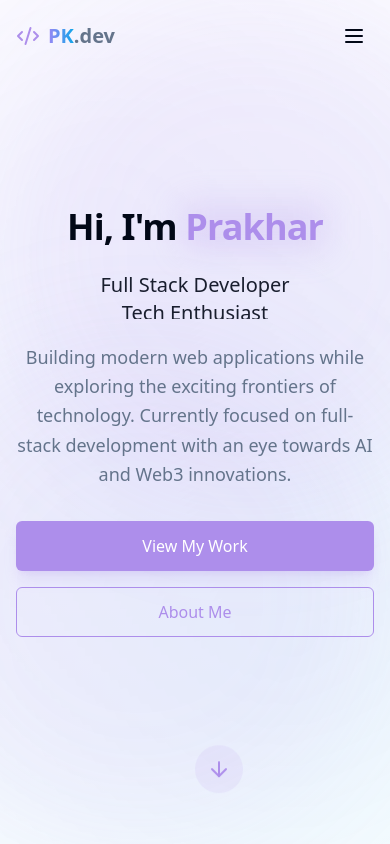
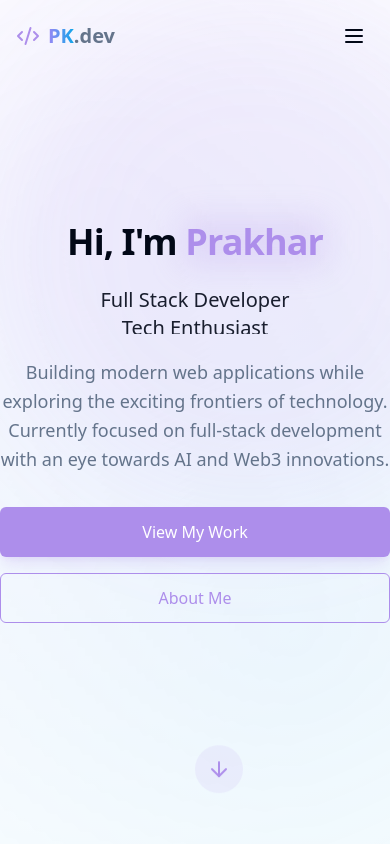
Before and after one commit to Ax-0m/Personal-Website, a React (Vite) app: page / in a window 390 px wide. Shown: the top 844 px of the page. Built offline with nearby package versions, Linux system fonts and the light colour scheme.

Commit message:
lazy loading

```diff
--- a/src/components/Hero.tsx
+++ b/src/components/Hero.tsx
@@ -1,18 +1,16 @@
 import { ArrowDown } from "lucide-react";
-import { useEffect, useRef } from "react";
+import { useRef, useEffect } from "react";
 
 export default function Hero() {
   const leftBlobRef = useRef<HTMLDivElement>(null);
-  const rightBlobRef = useRef<HTMLDivElement>(null);
 
   useEffect(() => {
     const handleScroll = () => {
-      if (leftBlobRef.current && rightBlobRef.current) {
+      if (leftBlobRef.current) {
         const scrollY = window.scrollY;
         const speed = 0.5;
 
         leftBlobRef.current.style.transform = `translateY(${-scrollY * speed}px)`;
-        rightBlobRef.current.style.transform = `translateY(${scrollY * speed}px)`;
       }
     };
 
@@ -23,16 +21,12 @@ export default function Hero() {
   const scrollToSection = (sectionId: string) => {
     const section = document.getElementById(sectionId);
     if (section) {
-      // Preload the section component
-      import(`@/components/${sectionId.charAt(0).toUpperCase() + sectionId.slice(1)}`);
-
-      // Smooth scroll to the section
       section.scrollIntoView({ behavior: 'smooth' });
     }
   };
 
   return (
-    <section id="home" className="relative min-h-screen flex items-center justify-center px-4 sm:px-6 overflow-hidden">
+    <section id="home" className="relative min-h-screen flex items-center justify-center overflow-hidden">
       {/* Background gradient */}
       <div
         className="absolute inset-0 pointer-events-none opacity-20"
@@ -45,10 +39,6 @@ export default function Hero() {
       <div
         ref={leftBlobRef}
         className="absolute top-0 left-0 w-[500px] h-[500px] bg-primary/10 rounded-full blur-3xl -translate-x-1/2 -translate-y-1/2 transition-transform duration-300"
-      />
-      <div
-        ref={rightBlobRef}
-        className="absolute bottom-0 right-0 w-[500px] h-[500px] bg-primary/10 rounded-full blur-3xl translate-x-1/2 translate-y-1/2 transition-transform duration-300"
       />
 
       <div className="content-wrapper max-w-[90rem] mx-auto text-center relative z-10">
@@ -82,12 +72,10 @@ export default function Hero() {
 
         <div className="animate-fade-in opacity-0 [animation-delay:1200ms] flex flex-col sm:flex-row gap-4 justify-center">
           <a
-            href="#projects"
+            href="https://github.com/Prakhar-Kumar-1314"
+            target="_blank"
+            rel="noopener noreferrer"
             className="inline-flex items-center justify-center px-6 py-3 border border-transparent text-base font-medium rounded-md text-white bg-primary hover:bg-primary/90 transition-all duration-300 hover:scale-105 shadow-lg shadow-primary/20"
-            onClick={(e) => {
-              e.preventDefault();
-              scrollToSection('projects');
-            }}
           >
             View My Work
           </a>
--- a/src/pages/Index.tsx
+++ b/src/pages/Index.tsx
@@ -1,15 +1,15 @@
 import { lazy, Suspense } from "react";
 import Navbar from "@/components/Navbar";
-import Hero from "@/components/Hero";
 import Footer from "@/components/Footer";
 import ScrollProgress from "@/components/ScrollProgress";
 import LazySection from "@/components/LazySection";
+import About from "@/components/About";
+import Skills from "@/components/Skills";
+import Projects from "@/components/Projects";
+import Contact from "@/components/Contact";
 
-// Lazy load section components
-const About = lazy(() => import("@/components/About"));
-const Skills = lazy(() => import("@/components/Skills"));
-const Projects = lazy(() => import("@/components/Projects"));
-const Contact = lazy(() => import("@/components/Contact"));
+// Only lazy load the Hero section
+const Hero = lazy(() => import("@/components/Hero"));
 
 const Index = () => {
   return (
@@ -17,27 +17,13 @@ const Index = () => {
       <ScrollProgress />
       <Navbar />
       <main>
-        <Hero />
-        <LazySection>
-          <Suspense fallback={<div className="h-[50vh]" />}>
-            <About />
-          </Suspense>
-        </LazySection>
-        <LazySection>
-          <Suspense fallback={<div className="h-[50vh]" />}>
-            <Skills />
-          </Suspense>
-        </LazySection>
-        <LazySection>
-          <Suspense fallback={<div className="h-[50vh]" />}>
-            <Projects />
-          </Suspense>
-        </LazySection>
-        <LazySection>
-          <Suspense fallback={<div className="h-[50vh]" />}>
-            <Contact />
-          </Suspense>
-        </LazySection>
+        <Suspense fallback={<div className="h-screen" />}>
+          <Hero />
+        </Suspense>
+        <About />
+        <Skills />
+        <Projects />
+        <Contact />
       </main>
       <Footer />
     </div>
```
